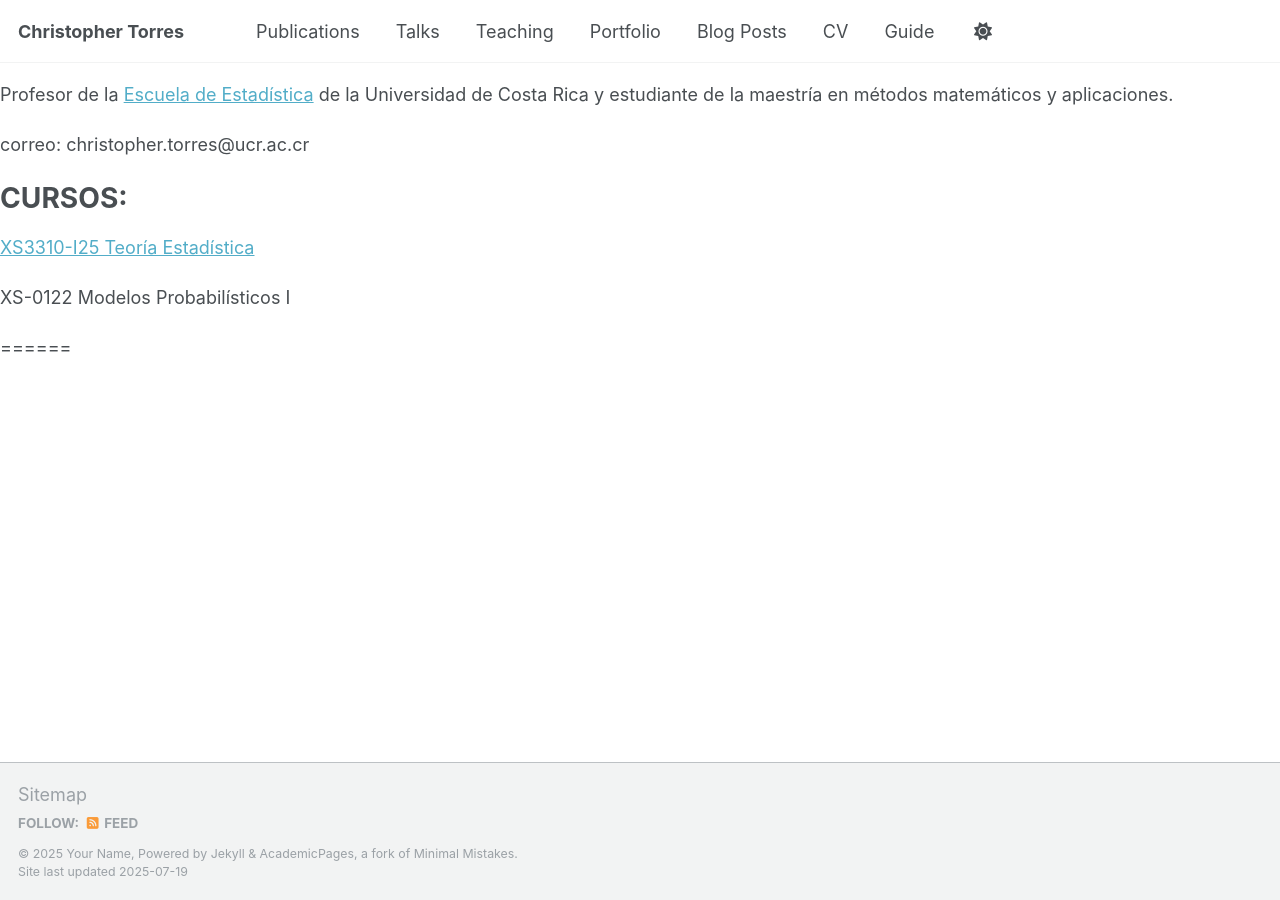
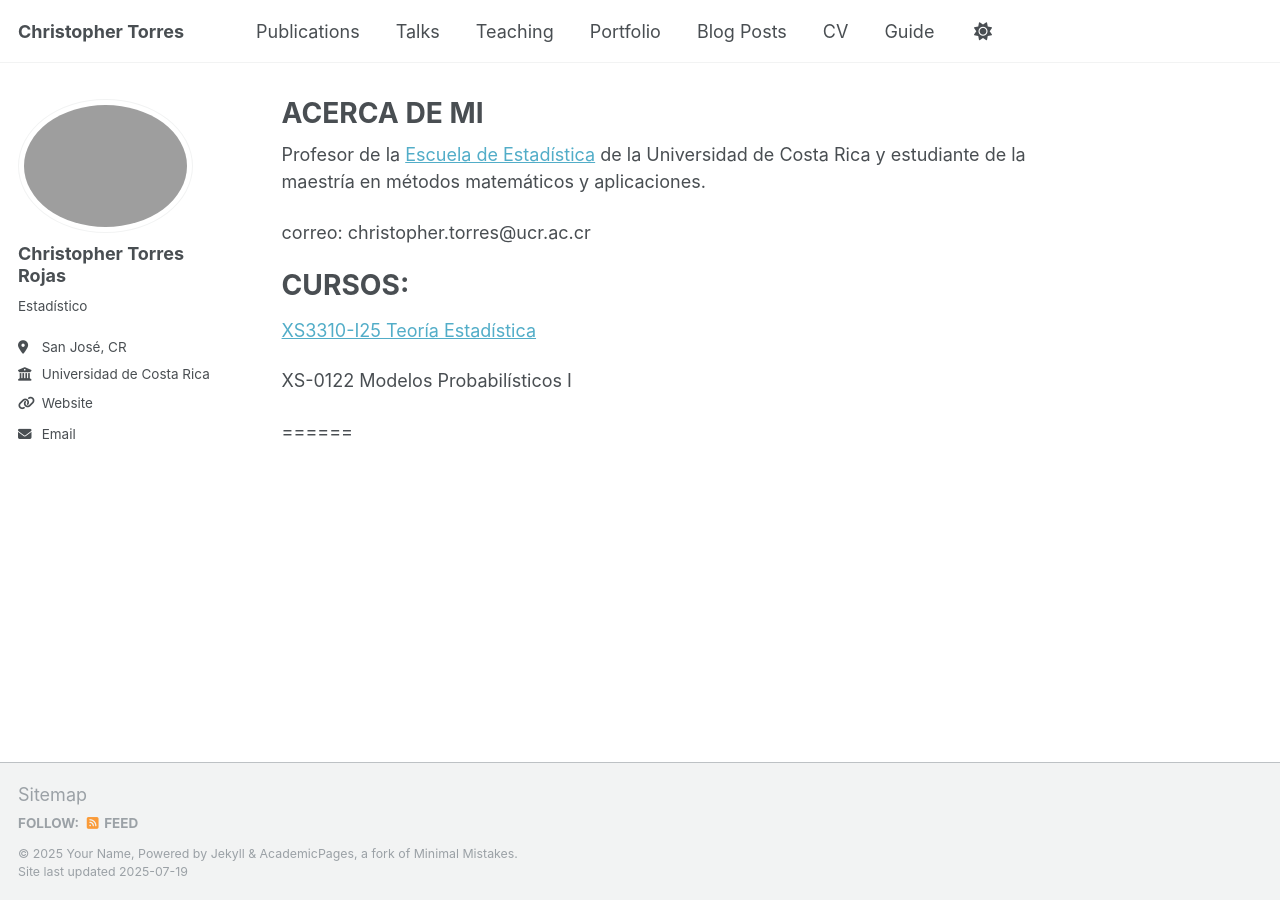
Before and after one commit to Christopher-TR/Christopher-TR.github.io, a Jekyll site: the page built from _pages/about.md, in a window 1280 px wide. Built offline with Jekyll 4.4.1, drawn with Linux system fonts in a browser that asks for light colours; our own code applies the rules of GitHub Pages for plain Markdown files; a script that is not in the unit is left out; some of the changed lines change nothing that is shown.

Commit message:
Update _config.yml

```diff
--- a/_config.yml
+++ b/_config.yml
@@ -215,14 +215,19 @@
 
 
 # These settings control the types of collections used by the template
-#collections:
-  #publications:
-   # output: false
-   # permalink: /:collection/:path/
-  #portfolio:
-    #output: false
-   # permalink: /:collection/:path/
-
+collections:
+  teaching:
+    output: false
+    permalink: /:collection/:path/
+  publications:
+    output: false
+    permalink: /:collection/:path/
+  portfolio:
+    output: false
+    permalink: /:collection/:path/
+  talks:
+    output: false
+    permalink: /:collection/:path/
 
 
 # These settings control how pages and collections are included in the site
@@ -239,12 +244,12 @@
       share: true
       related: true
   # _pages
-#  - scope:
- #     path: ""
-  #    type: pages
-  #  values:
-  #    layout: single
-  #    author_profile: true
+  - scope:
+      path: ""
+      type: pages
+    values:
+      layout: single
+      author_profile: true
   # _teaching
 #  - scope:
    #   path: ""
@@ -255,7 +260,23 @@
    #   share: true
     # comments: true
   # _publications
-
+  - scope:
+      path: ""
+      type: publications
+    values:
+      layout: single
+      author_profile: true
+      share: true
+      comments: true
+  # _portfolio
+  - scope:
+      path: ""
+      type: portfolio
+    values:
+      layout: single
+      author_profile: true
+      share: true
+      comment: true
 
 
 # Sass/SCSS
```
